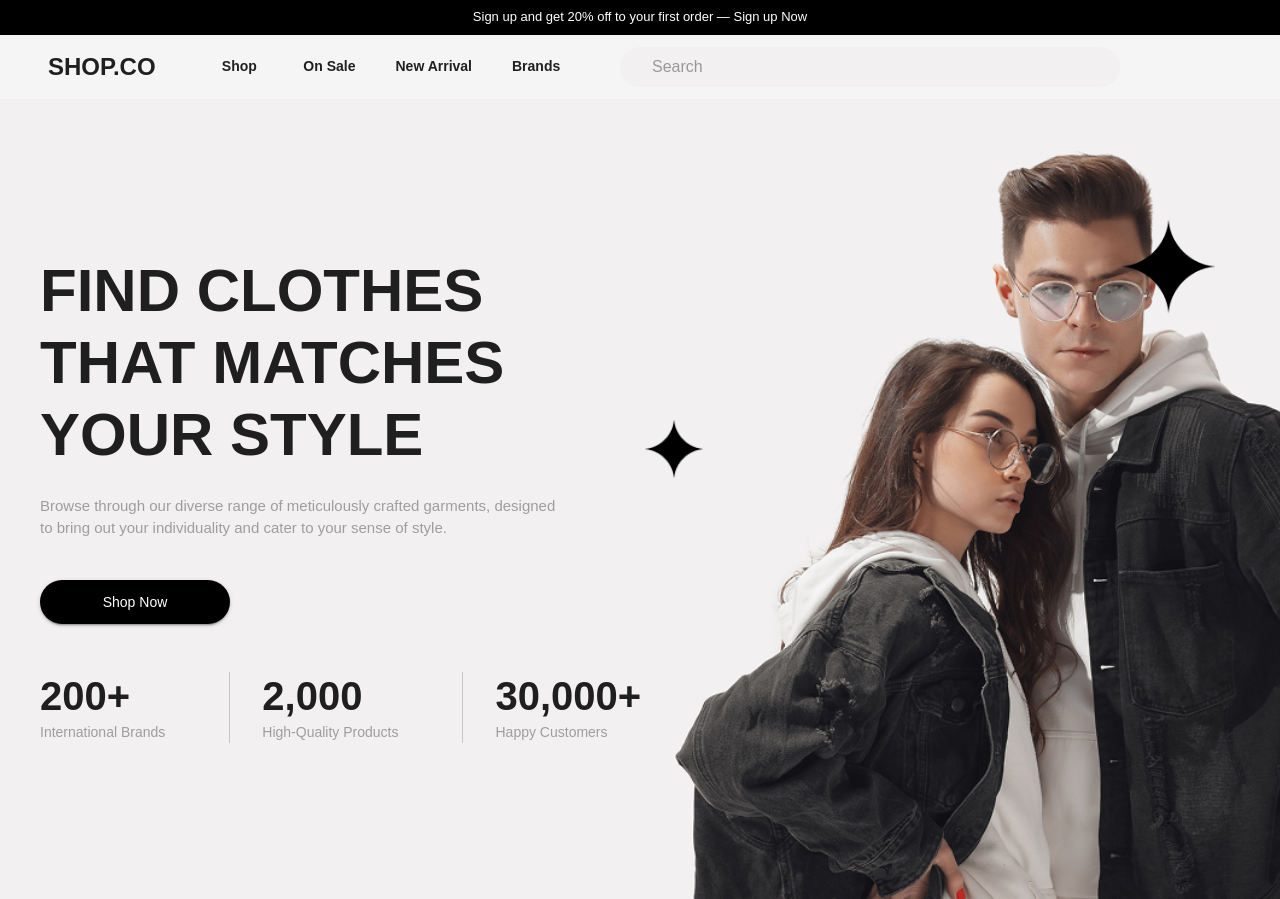
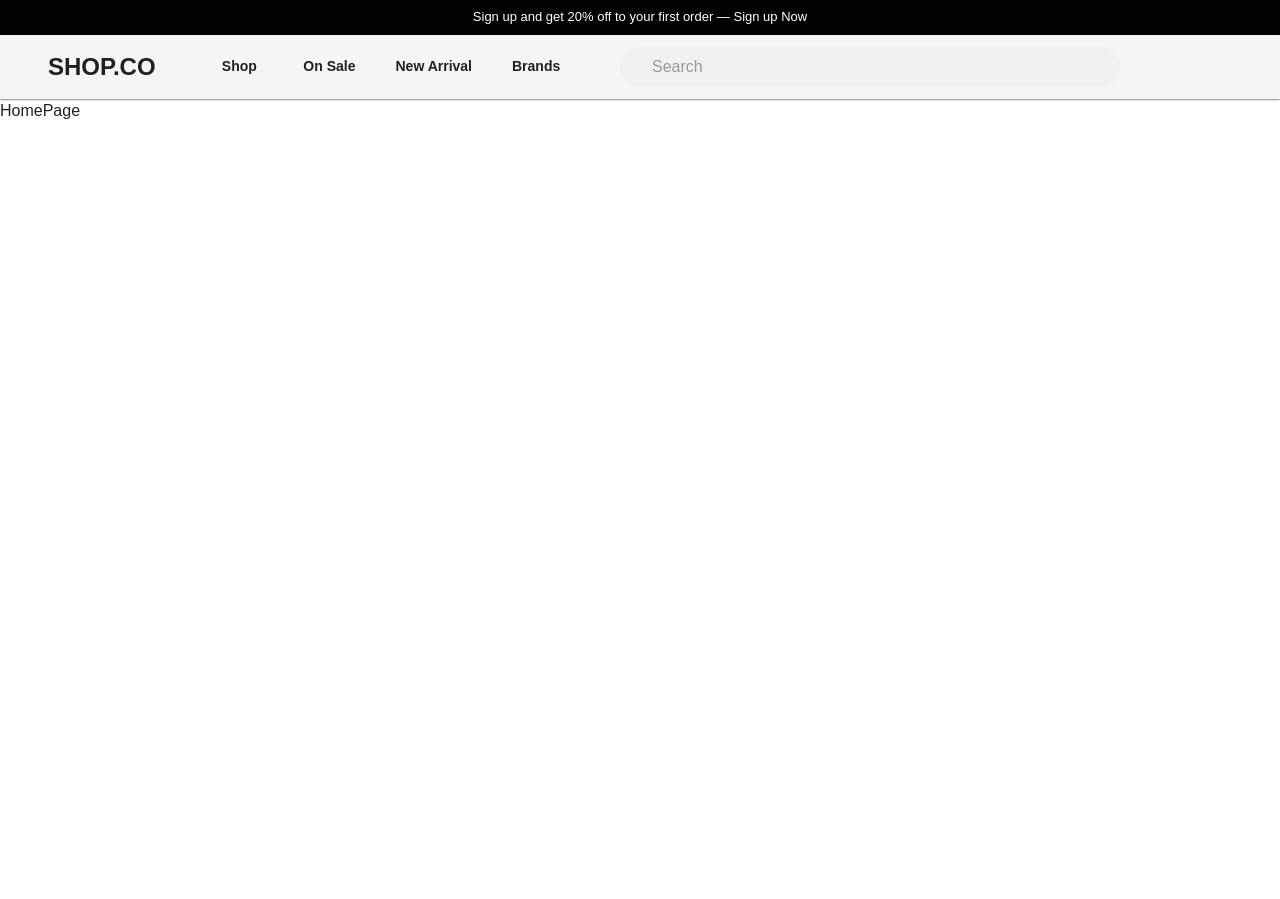
Before and after one commit to VishalK013/fullstack-project, a React (Vite) app in the folder frontend/shoppy/: page / in a window 1280 px wide. After the commit the page ends 800 px from the top, so only its background shows below. Built offline with nearby package versions, Linux system fonts and the light colour scheme; some icons are missing.

Commit message:
Upadted navbar

```diff
--- a/frontend/shoppy/src/Pages/HomePage.jsx
+++ b/frontend/shoppy/src/Pages/HomePage.jsx
@@ -1,187 +1,9 @@
-import React from 'react';
-import { Box, Typography, Button } from '@mui/material';
-import Hero from '../assets/Hero.png';
-import Hero2 from '../assets/Hero2.png';
-import vector1 from "../assets/Vector.png";
-import vector2 from "../assets/Vector2.png";
+import React from 'react'
 
-function Home() {
-    return (
-        <Box
-            sx={{
-                height: '100vh',
-                backgroundImage: {
-                    xs: 'none',
-                    md: 'none',
-                    lg: `url(${Hero})`,
-                },
-                backgroundSize: 'cover',
-                backgroundPosition: 'center',
-                backgroundRepeat: 'no-repeat',
-                position: 'relative',
-                display: 'flex',
-                flexDirection: { xs: "column", md: 'column', lg: 'row' },
-            }}
-        >
-            <Box
-                width={{ lg: "70%", md: "100%" }}
-                display="flex"
-                flexDirection="column"
-                alignItems={{ xs: "center", md: "center", lg: "flex-start" }}
-                justifyContent="center"
-                px={5}
-                sx={{
-                    height: { md: '100vh', lg: '100vh' },
-                    backgroundColor: { xs: "#F2F0F1", md: "#F2F0F1", lg: "transparent" }
-                }}
-            >
-                <Typography
-                    variant="h2"
-                    width={{ lg: "60%", md: "100%", xs: "100%" }}
-                    sx={{
-                        fontSize: { xs: 40, md: 50, lg: 60 },
-                        textTransform: 'uppercase',
-                        fontWeight: 900,
-                        textAlign: { xs: 'center', md: 'center', lg: 'left' }
-                    }}
-                >
-                    Find Clothes that matches your style
-                </Typography>
-
-                <Typography
-                    variant="body1"
-                    color="primary"
-                    width={{ lg: "65%", md: "65%", xs: "100%" }}
-                    sx={{
-                        mt: 3,
-                        fontSize: { xs: 11, md: 13, lg: 15 },
-                        textAlign: { xs: 'center', md: 'center', lg: 'left' }
-                    }
-                    }
-                >
-                    Browse through our diverse range of meticulously crafted garments,
-                    designed to bring out your individuality and cater to your sense of
-                    style.
-                </Typography>
-
-                <Button
-                    variant="contained"
-                    color="secondary"
-                    sx={{
-                        mt: 5,
-                        alignSelf: { xs: "center", md: "center", lg: "flex-start" },
-                        width: { xs: "100%", md: "190px" },
-                    }}
-                >
-                    Shop Now
-                </Button>
-
-                <Box
-                    display="flex"
-                    gap={4}
-                    mt={6}
-                    alignItems={"center"}
-                    justifyContent={{ xs: "center", md: "center", lg: "flex-start" }}
-                    flexWrap="wrap"
-                    width={"100%"}
-                >
-                    <Box pr={{ sm: 4 }} textAlign={{ xs: "center", md: "left" }} width={{ xs: '100%', sm: 'auto' }}>
-                        <Typography variant="h4" sx={{ fontSize: { lg: 40, md: 30, sx: 25 }, fontWeight: 900 }}>
-                            200+
-                        </Typography>
-                        <Typography variant="body1" color="primary" sx={{ fontSize: { lg: 14, md: 12, xs: 10 } }}>
-                            International Brands
-                        </Typography>
-                    </Box>
-
-                    <Box
-                        px={{ sm: 4 }}
-                        width={{ xs: '100%', sm: 'auto' }}
-                        textAlign={{ xs: "center", md: "left" }}
-                        sx={{
-                            borderLeft: {
-                                md: '1px solid rgb(199, 196, 198)',
-                                xs: 'none'
-                            },
-                            pt: { xs: 2, sm: 0 },
-                        }}
-                    >
-                        <Typography variant="h4" sx={{ fontSize: { lg: 40, md: 30, sx: 25 }, fontWeight: 900 }}>
-                            2,000
-                        </Typography>
-                        <Typography variant="body1" color="primary" sx={{ fontSize: { lg: 14, md: 12, xs: 10 } }}>
-                            High-Quality Products
-                        </Typography>
-                    </Box>
-
-                    <Box
-                        px={{ sm: 4 }}
-                        width={{ xs: '100%', sm: 'auto' }}
-                        textAlign={{ xs: "center", md: "left" }}
-                        sx={{
-                            borderLeft: {
-                                md: '1px solid rgb(199, 196, 198)',
-                                xs: 'none',
-                            },
-                            pt: { xs: 2, sm: 0 },
-                        }}
-                    >
-                        <Typography variant="h4" sx={{ fontSize: { lg: 40, md: 30, sx: 25 }, fontWeight: 900 }}>
-                            30,000+
-                        </Typography>
-                        <Typography variant="body1" color="primary" sx={{ fontSize: { lg: 14, md: 12, xs: 10 } }}>
-                            Happy Customers
-                        </Typography>
-                    </Box>
-                </Box>
-
-
-                <Box
-                    component="img"
-                    src={vector1}
-                    width={60}
-                    sx={{
-                        position: "absolute",
-                        top: {
-                            xs: "700px",
-                            lg: "40%"
-                        },
-                        left: {
-                            xs: "5%",
-                            lg: "auto"
-                        },
-                        right: {
-                            xs: "auto",
-                            lg: "45%"
-                        },
-                        display: { xs: 'block', md: 'none', lg: "block" },
-                    }}
-                />
-                <Box
-                    component="img"
-                    src={vector2}
-                    width={95}
-                    sx={{
-                        position: "absolute",
-                        top: { xs: "95%", lg: "15%" },
-                        right: "5%",
-                        display: { xs: 'block', md: 'none', lg: "block" },
-                    }}
-                />
-            </Box>
-
-            <Box
-                component="img"
-                src={Hero2}
-                alt="Hero 2"
-                sx={{
-                    width: { xs: "100%" },
-                    objectFit: 'cover',
-                    display: { xs: 'block', md: 'none', lg: 'none' },
-                }}
-            />
-        </Box >
-    );
+function HomePage() {
+  return (
+    <div>HomePage</div>
+  )
 }
 
-export default Home;
+export default HomePage
```
